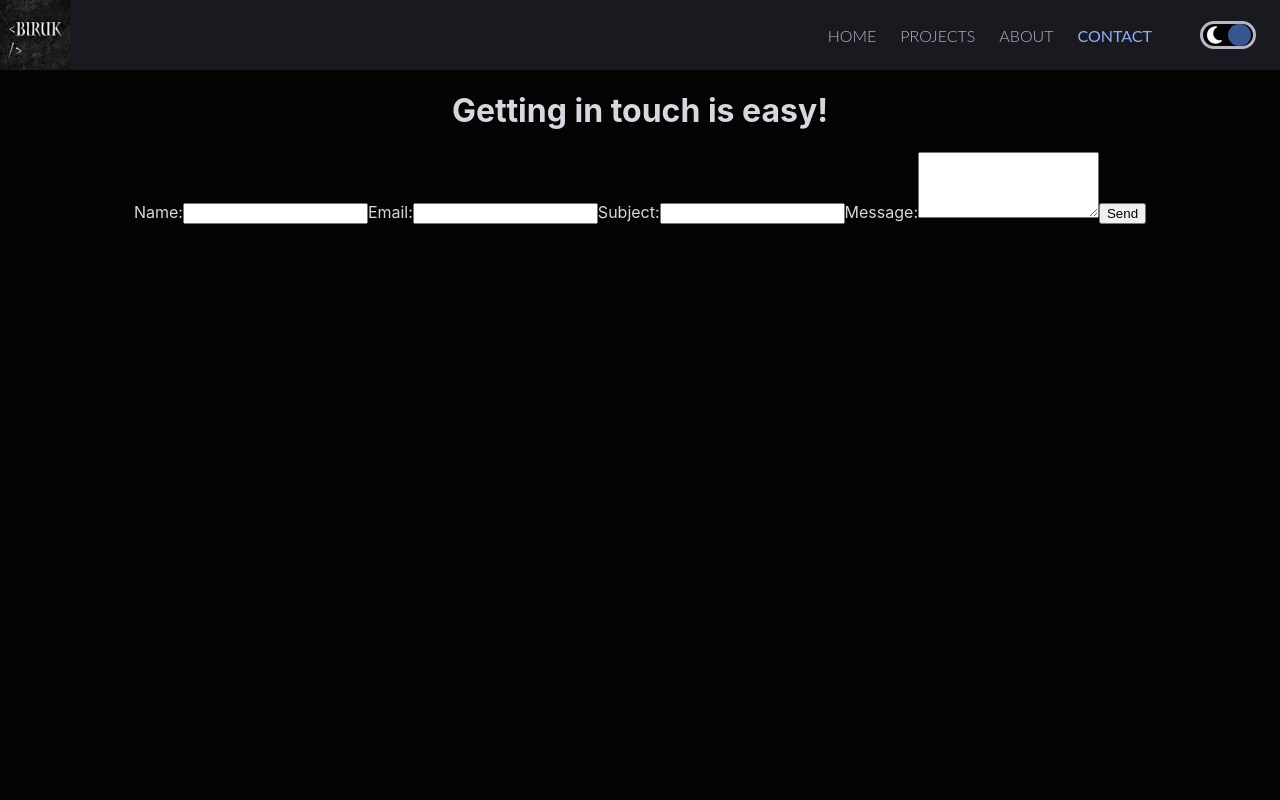
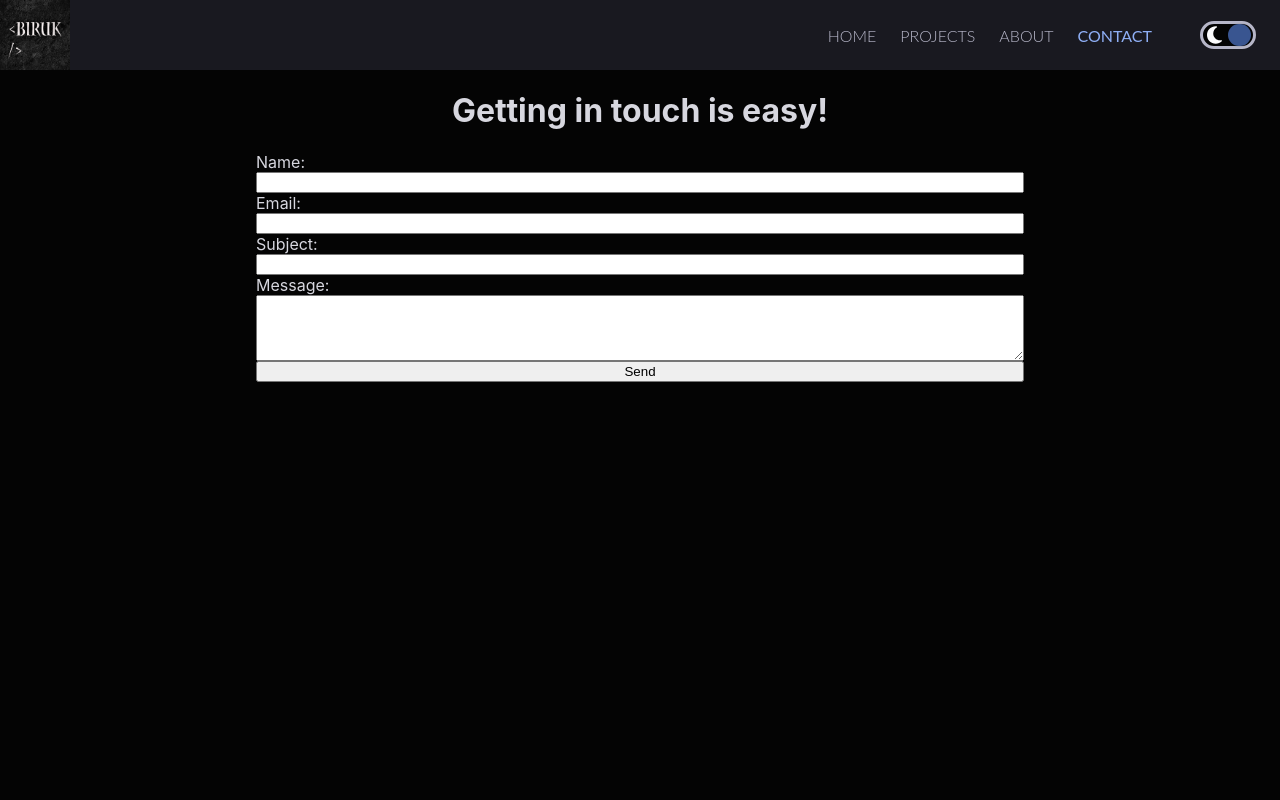
Before and after one commit to Know-Thyself/next-portfolio, a Next.js app: page /contact in a window 1280 px wide. Shown: the top 800 px of the page. Built offline with nearby package versions, Linux system fonts and the light colour scheme.

Commit message:
implemented controlled form

```diff
--- a/pages/api/contact.js
+++ b/pages/api/contact.js
@@ -13,7 +13,7 @@ const sendEmail = async (req, res) => {
 		await email.send({
 			to: `${process.env.RECEIVER_EMAIL}`,
 			from: `${process.env.SENDER_EMAIL}`,
-			subject: `${body.subject}`,
+			subject: `New message from ${body.name}`,
 			text: message,
 			html: message.replace(/\r\n/g, '<br />'),
 		})
--- a/pages/contact.js
+++ b/pages/contact.js
@@ -3,35 +3,42 @@ import Head from 'next/head'
 import styles from '../styles/contact.module.css'
 
 const Contact = () => {
-	const [name, setName] = useState('')
-	const [email, setEmail] = useState('')
-	const [subject, setSubject] = useState('')
-	const [message, setMessage] = useState('')
+	const [form, setForm] = useState({
+		name: '',
+		email: '',
+		subject: '',
+		message: '',
+	})
+	const handleChange = (e) => {
+		setForm((values) => ({
+			...values,
+			[e.target.name]: e.target.value,
+		}))
+	}
 
 	const handleSubmit = async (e) => {
 		e.preventDefault()
-		const requestBody = {
-			name,
-			email,
-			subject,
-			message,
-		}
 		const response = await fetch('/api/contact', {
 			method: 'POST',
-			body: JSON.stringify(requestBody),
+			body: JSON.stringify(form),
 		})
 		const { error } = await response.json()
 		if (error) {
 			console.log(error)
 			return
 		}
+		setForm({
+			name: '',
+			email: '',
+			subject: '',
+			message: '',
+		})
 	}
 
 	return (
 		<>
 			<Head>
 				<title>Contact Me</title>
-				{/* <meta name='description' content='Generated by create next app' /> */}
 				<link rel='icon' href='/favicon.ico' />
 			</Head>
 			<main className={styles.main}>
@@ -41,26 +48,34 @@ const Contact = () => {
 					<input
 						id='name'
 						type='text'
-						onChange={(e) => setName(e.target.value)}
+						name='name'
+						value={form.name}
+						onChange={handleChange}
 					/>
 					<label htmlFor='email'>Email:</label>
 					<input
 						id='email'
 						type='email'
-						onChange={(e) => setEmail(e.target.value)}
+						name='email'
+						value={form.email}
+						onChange={handleChange}
 					/>
 					<label htmlFor='subject'>Subject:</label>
 					<input
 						id='subject'
 						type='text'
-						onChange={(e) => setSubject(e.target.value)}
+						name='subject'
+						value={form.subject}
+						onChange={handleChange}
 					/>
 					<label htmlFor='message'>Message:</label>
 					<textarea
 						id='message'
 						type='text'
 						rows='4'
-						onChange={(e) => setMessage(e.target.value)}
+						name='message'
+						value={form.message}
+						onChange={handleChange}
 					/>
 					<button type='submit'>Send</button>
 				</form>
--- a/styles/contact.module.css
+++ b/styles/contact.module.css
@@ -12,3 +12,12 @@
   background-color: var(--primary-background);
   color: var(--primary-text-color);
 }
+
+.form {
+  display: flex;
+  flex-direction: column;
+  width: 60%;
+  margin: auto;
+  text-align: left;
+  /* background-color: var(--complementary-bg); */
+}
```
